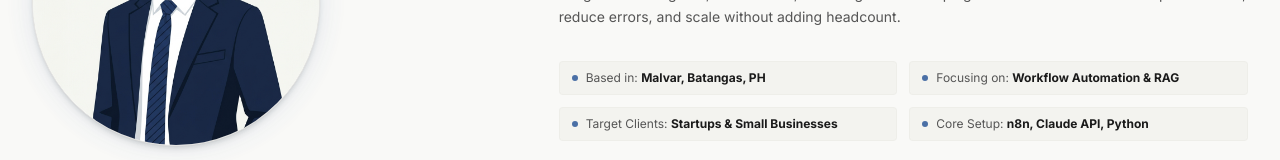
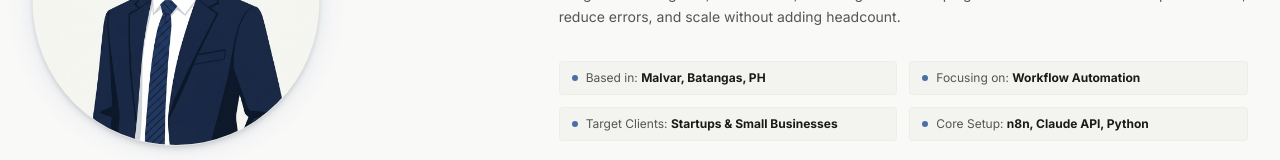
Before and after one commit to CloudStoned/Portfolio, a Next.js app: page / in a window 1280 px wide. Shown: the part 935-1095 px from the top of the page. Built offline with nearby package versions, Linux system fonts and the light colour scheme.

Commit message:
update: focus text

```diff
--- a/app/components/About.tsx
+++ b/app/components/About.tsx
@@ -45,7 +45,7 @@ export default function About() {
               </li>
               <li className="flex items-center gap-2 text-[#555555] bg-[#EEEFEA]/60 border border-[#E5E5E2]/40 rounded px-3 py-2">
                 <div className="w-1.5 h-1.5 rounded-full bg-[#4A6FA5]" />
-                <span>Focusing on: <strong className="text-[#1A1A1A]">Workflow Automation & RAG</strong></span>
+                <span>Focusing on: <strong className="text-[#1A1A1A]">Workflow Automation</strong></span>
               </li>
               <li className="flex items-center gap-2 text-[#555555] bg-[#EEEFEA]/60 border border-[#E5E5E2]/40 rounded px-3 py-2">
                 <div className="w-1.5 h-1.5 rounded-full bg-[#4A6FA5]" />
```
